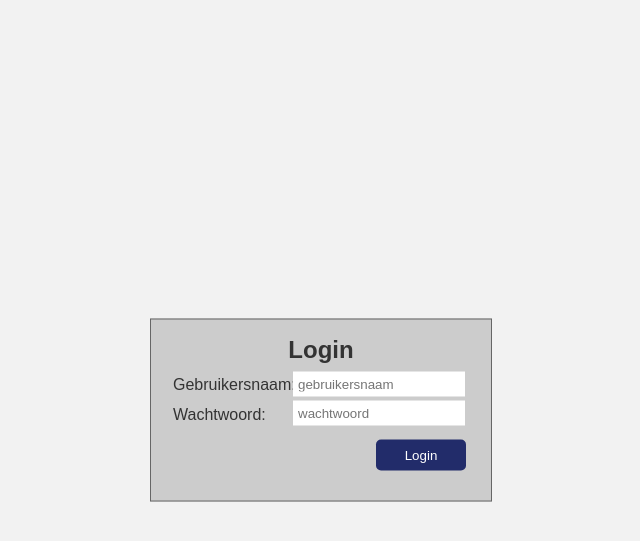
After one commit to martinhilgenkamp/vanda, a PHP site: page /pages/loginscanner.php?page=1 in a window 1280 px wide. The commit adds this page. Shown: the top 541 px of the page, without its empty margins (319-959 px from the left). Run offline with PHP 8.4, Linux system fonts and the light colour scheme.

Commit message:
Added login and security support for WMS and Scanner page.

```diff
--- a/inc/class/class.user.php
+++ b/inc/class/class.user.php
@@ -22,6 +22,7 @@ class UserManager {
 				setcookie('token',$token,time()+30*24*60*60);
                 $this->setToken($user->id, $token);
                 $_SESSION['username'] = $username;
+                return true;
 			}else{
 				return "Ongeldige gebruikersnaam of wachtwoord.";
 			}
--- /dev/null
+++ b/pages/loginscanner.php
@@ -0,0 +1,64 @@
+<?php
+session_start();
+require_once __DIR__ . '/../inc/class/class.user.php';
+
+$page = $_GET['page'];
+
+$um = new UserManager;
+
+$user_loggedin = $um->checkLogin($_POST);
+
+if(!is_string($user_loggedin) && $user_loggedin === true) {
+    header('Location: ../pages' . $page);
+}
+
+?>
+
+
+<!DOCTYPE html>
+    <head>
+        <title>Vanda Carpets Login</title>
+        <link rel="stylesheet" type="text/css" href="../inc/style/style.css" />
+        <meta name="viewport" content="width=device-width, initial-scale=1.0, maximum-scale=1.0, user-scalable=no">
+    </head>
+    <body>
+    <!-- Form for logging in the users -->
+
+    <div class="register-form centered">
+    <?php
+        if(isset($msg) & !empty($msg)){
+            echo $msg;
+        }
+    ?>
+
+        <form action="loginscanner.php?page=<?php echo $page ?>" method="POST">
+            <div class="login">
+                <div class="login-header">
+                    <h1>Login</h1>
+                </div>
+                <div class="login-body">
+                    <div class="labels">
+                        <label>Gebruikersnaam:</label>
+                        <label>Wachtwoord:</label>
+                    </div>
+                    <div class="inputfields">
+                        <input id="username" type="text" name="username" placeholder="gebruikersnaam"/>
+                        <input id="password" type="password" name="password" placeholder="wachtwoord" />
+                    </div>
+                </div>
+                <div class="login-footer">
+                    <input class="btn register" type="submit" name="submit" value="Login" />
+                </div>
+                <div class="error_message">
+                <?php
+                    if(is_string($user_loggedin)){
+                        echo $user_loggedin;
+                    }
+                ?>
+                </div>
+            </div>
+        </form>
+    </div>
+
+    </body>
+</html>
```
Also changed, not shown: pages/scanner/scanner.php (+12 -0 lines), pages/scanner/wms.php (+11 -0 lines).
